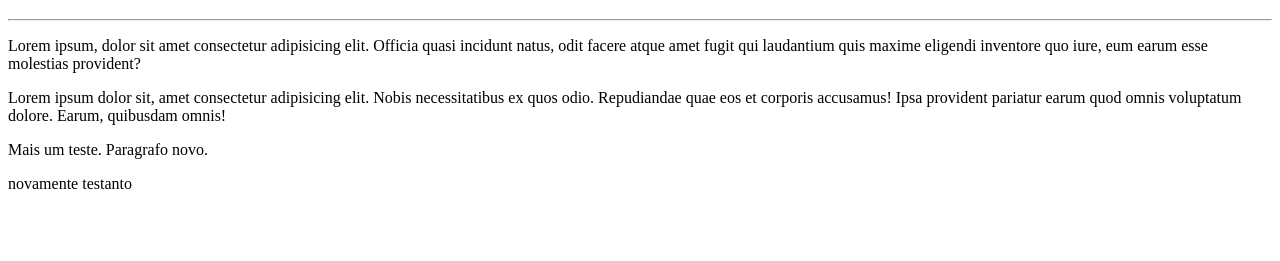
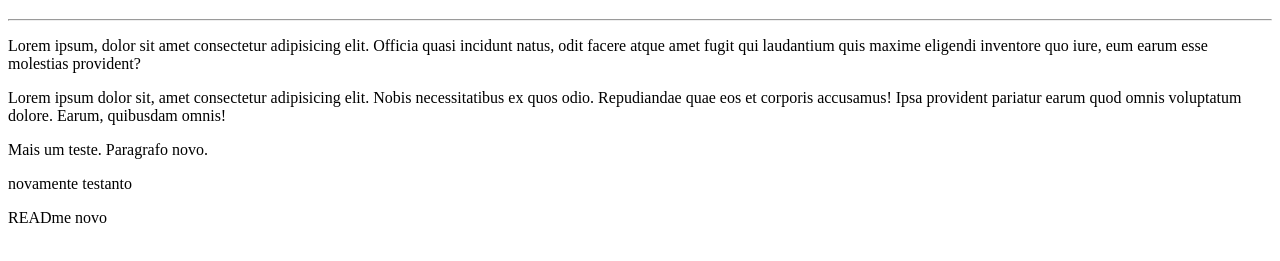
Before and after one commit to Adyrnney/Ola-Mundo, a plain HTML site: page site-exemplo/index.html in a window 1280 px wide. Shown: the part 61-322 px from the top of the page. Drawn offline with Linux system fonts and the light colour scheme.

Commit message:
subindo READme novo

```diff
--- a/site-exemplo/index.html
+++ b/site-exemplo/index.html
@@ -18,5 +18,8 @@
     <p>
         novamente testanto
     </p>
+    <p>
+        READme novo
+    </p>
 </body>
 </html>
```
